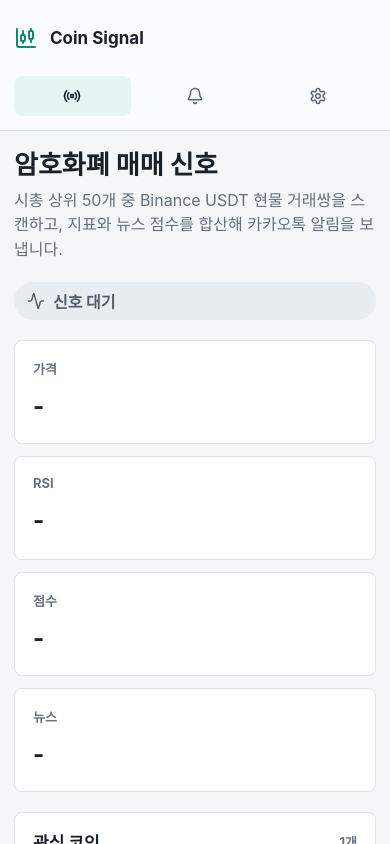
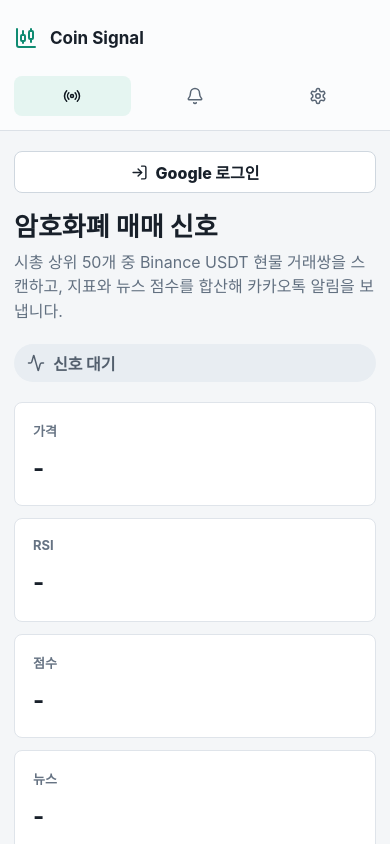
Before and after one commit to sanghakbae/coin, a React (Vite) app: page / in a window 390 px wide. Shown: the top 844 px of the page. Built offline with nearby package versions, Linux system fonts and the light colour scheme; no server answers; the database is empty.

Commit message:
Add Google login to dashboard

```diff
--- a/src/App.css
+++ b/src/App.css
@@ -89,6 +89,87 @@ button {
   align-content: start;
   gap: 20px;
   padding: 28px;
+}
+
+.accountBar {
+  display: flex;
+  justify-content: flex-end;
+  min-height: 42px;
+}
+
+.loginButton,
+.userMenu button {
+  display: inline-flex;
+  align-items: center;
+  justify-content: center;
+  gap: 8px;
+  min-height: 38px;
+  padding: 0 13px;
+  border: 1px solid #cfd7df;
+  border-radius: 8px;
+  color: #18202a;
+  background: #ffffff;
+  cursor: pointer;
+  font-weight: 800;
+  white-space: nowrap;
+}
+
+.loginButton:disabled,
+.userMenu button:disabled {
+  cursor: not-allowed;
+  opacity: 0.6;
+}
+
+.userMenu {
+  display: flex;
+  align-items: center;
+  gap: 10px;
+  min-width: 0;
+}
+
+.userMenu img,
+.userInitial {
+  width: 36px;
+  height: 36px;
+  border-radius: 50%;
+}
+
+.userMenu img {
+  display: block;
+  object-fit: cover;
+}
+
+.userInitial {
+  display: inline-flex;
+  align-items: center;
+  justify-content: center;
+  color: #ffffff;
+  background: #0f8b72;
+  font-weight: 900;
+}
+
+.userMenu > div {
+  display: grid;
+  gap: 3px;
+  min-width: 0;
+}
+
+.userMenu strong,
+.userMenu span {
+  overflow: hidden;
+  text-overflow: ellipsis;
+  white-space: nowrap;
+}
+
+.userMenu strong {
+  max-width: 180px;
+  font-size: 14px;
+}
+
+.userMenu span {
+  max-width: 220px;
+  color: #667383;
+  font-size: 12px;
 }
 
 .topbar {
@@ -330,6 +411,23 @@ h1 {
     padding: 20px 14px;
   }
 
+  .accountBar {
+    justify-content: stretch;
+  }
+
+  .loginButton,
+  .userMenu {
+    width: 100%;
+  }
+
+  .userMenu {
+    justify-content: space-between;
+  }
+
+  .userMenu > div {
+    flex: 1;
+  }
+
   .topbar,
   .signalRow {
     align-items: stretch;
@@ -358,6 +456,10 @@ h1 {
     min-height: 40px;
   }
 
+  .userMenu button span {
+    display: none;
+  }
+
   .watchItem dl {
     grid-template-columns: 1fr;
   }
--- a/src/App.tsx
+++ b/src/App.tsx
@@ -1,7 +1,8 @@
 import { useEffect, useMemo, useState } from "react";
-import { Activity, Bell, CandlestickChart, CircleAlert, Radio, Settings } from "lucide-react";
+import { Activity, Bell, CandlestickChart, CircleAlert, LogIn, LogOut, Radio, Settings } from "lucide-react";
+import { GoogleAuthProvider, User, onAuthStateChanged, signInWithPopup, signOut } from "firebase/auth";
 import { collection, limit, onSnapshot, orderBy, query } from "firebase/firestore";
-import { db, hasFirebaseConfig } from "./firebase";
+import { auth, db, hasFirebaseConfig } from "./firebase";
 import type { SignalRecord, WatchItem } from "./types";
 
 const demoWatchlist: WatchItem[] = [
@@ -35,7 +36,14 @@ function formatNumber(value: number | null, digits = 2) {
 export default function App() {
   const [signals, setSignals] = useState<SignalRecord[]>([]);
   const [watchlist] = useState<WatchItem[]>(demoWatchlist);
+  const [user, setUser] = useState<User | null>(null);
+  const [authBusy, setAuthBusy] = useState(false);
   const latest = signals[0];
+
+  useEffect(() => {
+    if (!auth) return undefined;
+    return onAuthStateChanged(auth, setUser);
+  }, []);
 
   useEffect(() => {
     if (!db) return undefined;
@@ -56,6 +64,28 @@ export default function App() {
     if (latest.direction === "sell") return { label: "매도 경계", className: "sell" };
     return { label: "중립", className: "neutral" };
   }, [latest]);
+
+  async function handleGoogleLogin() {
+    if (!auth) return;
+    setAuthBusy(true);
+    try {
+      const provider = new GoogleAuthProvider();
+      provider.setCustomParameters({ prompt: "select_account" });
+      await signInWithPopup(auth, provider);
+    } finally {
+      setAuthBusy(false);
+    }
+  }
+
+  async function handleLogout() {
+    if (!auth) return;
+    setAuthBusy(true);
+    try {
+      await signOut(auth);
+    } finally {
+      setAuthBusy(false);
+    }
+  }
 
   return (
     <main className="appShell">
@@ -85,6 +115,27 @@ export default function App() {
       </aside>
 
       <section className="content">
+        <div className="accountBar">
+          {user ? (
+            <div className="userMenu">
+              {user.photoURL ? <img src={user.photoURL} alt="" /> : <span className="userInitial">{user.displayName?.[0] ?? "U"}</span>}
+              <div>
+                <strong>{user.displayName ?? "Google 사용자"}</strong>
+                <span>{user.email}</span>
+              </div>
+              <button type="button" onClick={handleLogout} disabled={authBusy} title="로그아웃">
+                <LogOut size={17} />
+                <span>로그아웃</span>
+              </button>
+            </div>
+          ) : (
+            <button className="loginButton" type="button" onClick={handleGoogleLogin} disabled={!auth || authBusy} title="Google 로그인">
+              <LogIn size={17} />
+              <span>Google 로그인</span>
+            </button>
+          )}
+        </div>
+
         <header className="topbar">
           <div>
             <h1>암호화폐 매매 신호</h1>
--- a/src/firebase.ts
+++ b/src/firebase.ts
@@ -1,5 +1,6 @@
 import { FirebaseOptions, initializeApp } from "firebase/app";
 import { getAnalytics, isSupported } from "firebase/analytics";
+import { getAuth } from "firebase/auth";
 import { getFirestore } from "firebase/firestore";
 
 const firebaseConfig: FirebaseOptions = {
@@ -17,5 +18,6 @@ export const hasFirebaseConfig = Boolean(
 );
 
 export const app = hasFirebaseConfig ? initializeApp(firebaseConfig) : null;
+export const auth = app ? getAuth(app) : null;
 export const db = app ? getFirestore(app) : null;
 export const analyticsPromise = app ? isSupported().then((supported) => (supported ? getAnalytics(app) : null)) : null;
```
